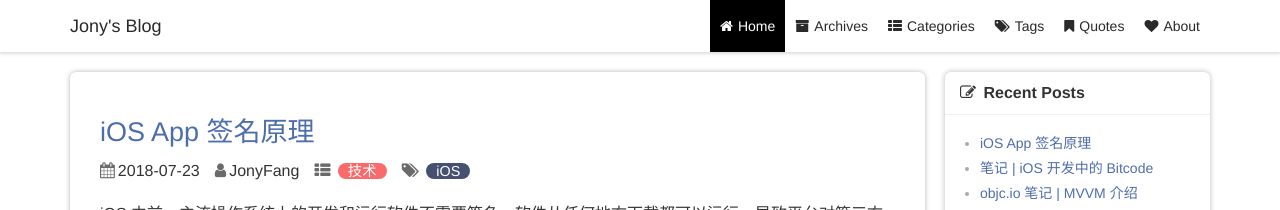
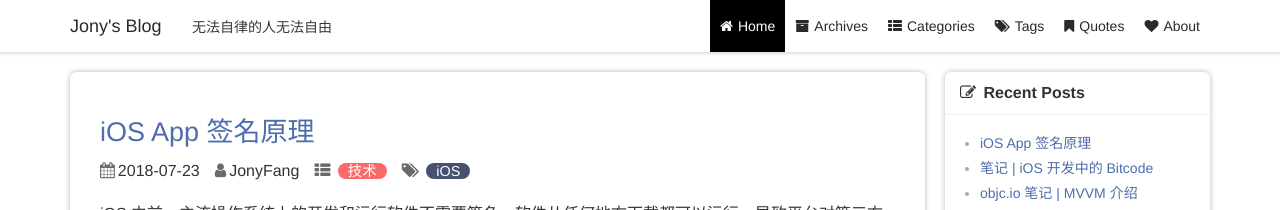
Before and after one commit to JonyFang/v1.0-JonyFang.github.io, a Jekyll site: the page built from index.html, in a window 1280 px wide. Shown: the top 210 px of the page. Built offline with Jekyll 4.4.1, drawn with Linux system fonts in a browser that asks for light colours; the list of posts is cut into pages by our own code; comment, search, counter and statistics services are not loaded; a style sheet for code colours, icons or effects is not loaded.

Commit message:
Update intro
Signed-off-by: JonyFang <jony.chunfang@gmail.com>

```diff
--- a/_config.yml
+++ b/_config.yml
@@ -7,7 +7,7 @@
 
 # Site settings
 title: Jony's Blog
-brief-intro: # Front-end Dev Engineer
+brief-intro: 无法自律的人无法自由
 baseurl: "" # the subpath of your site, e.g. /blog
 url: "https://jonyfang.github.io" # the base hostname & protocol for your site
 
@@ -15,7 +15,7 @@ permalink: /:year/:month/:day/:title/
 
 # other links
 twitter_username: jony_chunfang
-# facebook_username: gaohaoyang.water
+# facebook_username:
 github_username:  JonyFang
 email: jony.chunfang@gmail.com
 weibo_username: 3034766044
@@ -28,7 +28,7 @@ description_footer:
 # comments
 # two ways to comment, only choose one, and use your own short name
 # 两种评论插件，选一个就好了，使用自己的 short_name
-duoshuo_shortname: #hygblog
+# duoshuo_shortname:
 disqus_shortname: jonyfang
 
 # statistic analysis 统计代码
```
